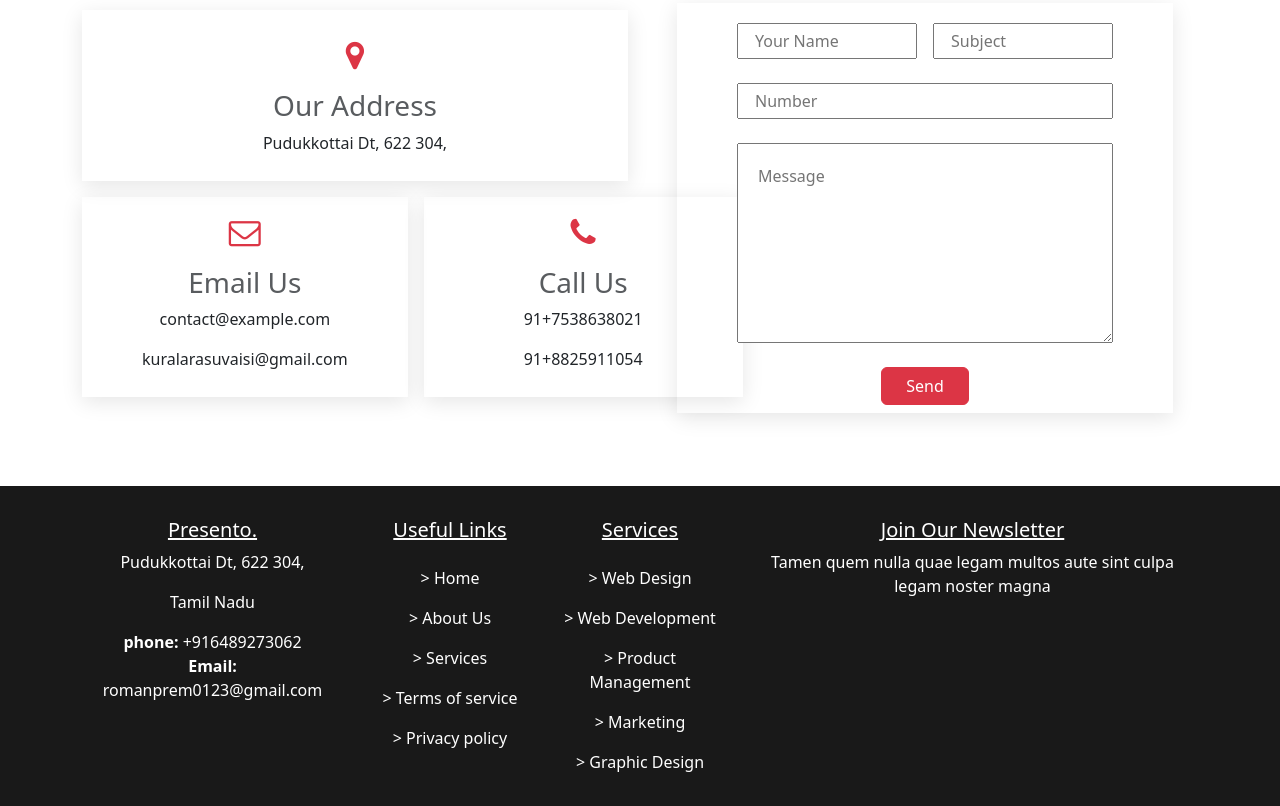
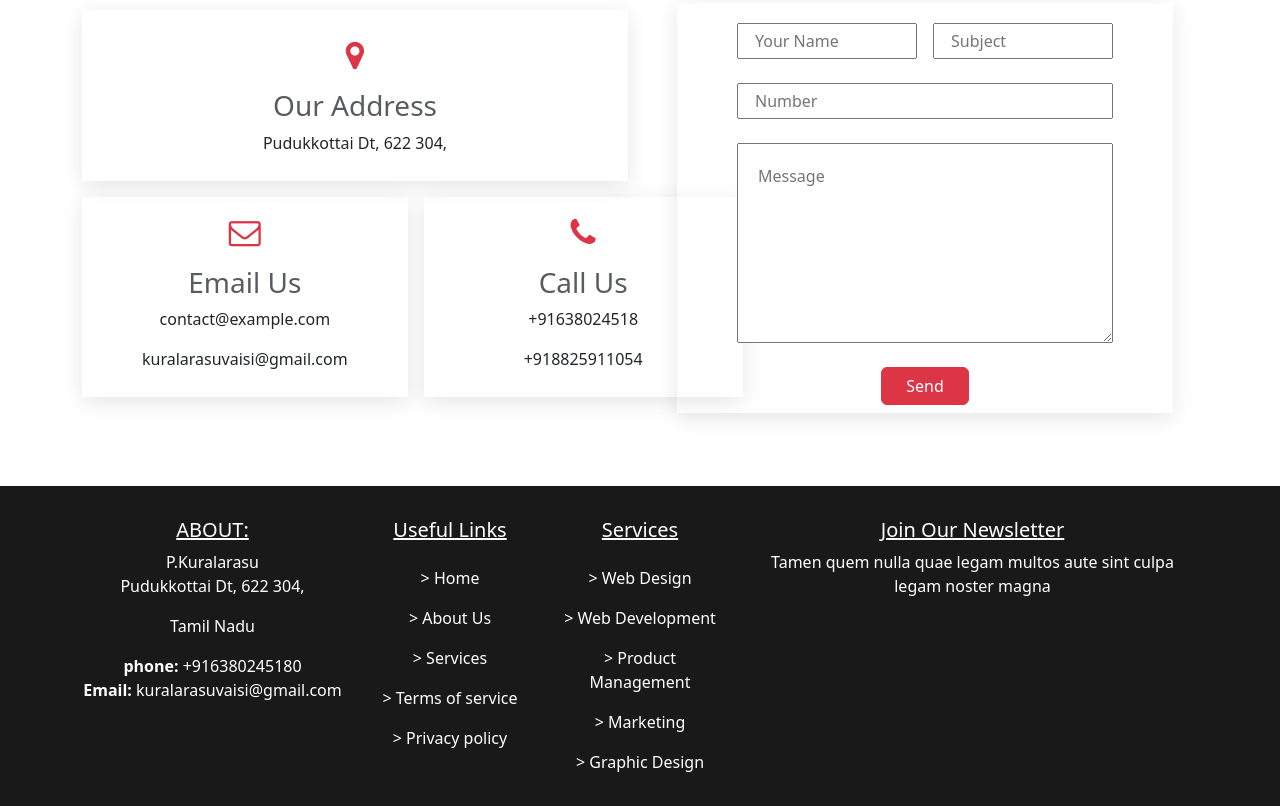
Before and after one commit to kuralarasu23/Bootstrap-4-Wiser, a plain HTML site: page index.html in a window 1280 px wide. Shown: the part 6789-7595 px from the top of the page. Drawn offline with Linux system fonts and the light colour scheme.

Commit message:
change about

```diff
--- a/index.html
+++ b/index.html
@@ -598,8 +598,8 @@ Lorem ipsum dolor sit amet, consectetur adipiscing elit, sed do eiusmod tempor i
             <div class="callll mapp mt-3 ">
               <span><i class="fa fa-phone fs-2 text-danger" aria-hidden="true"></i></span>
               <h3 class="mt-3 text-muted">Call Us</h3>
-              <p>91+7538638021</p>
-              <p>91+8825911054</p>
+              <p>+91638024518</p>
+              <p>+918825911054</p>
             </div>
           </div>
         </div>
@@ -631,14 +631,14 @@ Lorem ipsum dolor sit amet, consectetur adipiscing elit, sed do eiusmod tempor i
     <div class="container">
       <div class="row text-center">
         <div class="col-lg-3 py-2">
-          <h5 class="text-decoration-underline">Presento.</h5>
-          <p>Pudukkottai Dt, 622 304,</p>
+          <h5 class="text-decoration-underline">ABOUT:</h5>
+          <p>P.Kuralarasu <br> Pudukkottai Dt, 622 304,</p>
           <p>Tamil Nadu</p>
           <div>
-            <span class="fw-bold">phone:</span> <span>+916489273062</span>
+            <span class="fw-bold">phone:</span> <span>+916380245180</span>
           </div>
           <div>
-            <span class="fw-bold">Email:</span> <span>romanprem0123@gmail.com</span>
+            <span class="fw-bold">Email:</span> <span>kuralarasuvaisi@gmail.com</span>
           </div>
         </div>
         <div class="col-lg-2 py-2">
```
